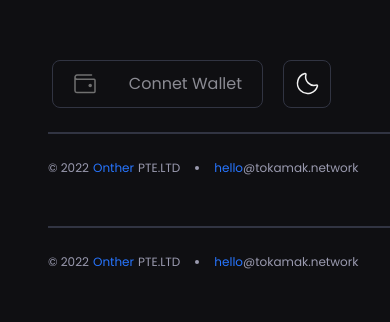
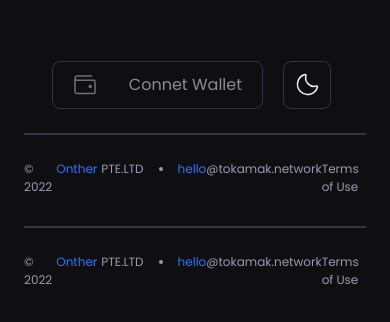
Before and after one commit to tokamak-network/tosv2-interface, a Next.js app: page /components/layout/Footer in a window 390 px wide. Shown: the part 256-578 px from the top of the page. Built offline with nearby package versions, Linux system fonts and the light colour scheme; what @web3-react/core would draw is missing.

Commit message:
TSV2-112 : Feat - Bond topcard responsive

```diff
--- a/pages/common/button/SwitchButton.tsx
+++ b/pages/common/button/SwitchButton.tsx
@@ -14,8 +14,6 @@ const SwitchButton: React.FC<SwitchButtonProps> = (props) => {
   const theme = useTheme();
   const { colorMode } = useColorMode();
 
-  console.log("--");
-  console.log(isSelected);
   return (
     <Button
       w={w || 150}
--- a/pages/components/layout/Footer.tsx
+++ b/pages/components/layout/Footer.tsx
@@ -1,10 +1,21 @@
-import { Box, Flex, Text } from "@chakra-ui/react";
+import { Box, Flex, Text, useMediaQuery } from "@chakra-ui/react";
+import { useWindowDimensions } from "hooks/useWindowDimensions";
 
 function Footer() {
+  const { width } = useWindowDimensions();
+  const mobile = width < 460;
   return (
-    <Flex w={"100%"} mt={"auto"} pt={"24px"} ml={"24px"} flexDir="column">
+    <Flex w={"100%"} mt={"auto"} pt={"24px"} flexDir="column">
       <Flex borderWidth={1} mb={"25px"} borderColor={"gray.300"}></Flex>
-      <Flex fontSize={12} h={"43px"} color={"gray.700"}>
+      <Flex
+        fontSize={12}
+        color={"gray.700"}
+        flexDir={mobile ? "column-reverse" : "row"}
+        justifyContent={"space-between"}
+        pb={"25px"}
+        rowGap={mobile ? "15px" : 0}
+      >
+        <Flex h={"17px"}>
           <Text>© 2022 </Text>
           <Text mx={1} color={"blue.200"}>
             {" "}
@@ -23,6 +34,10 @@ function Footer() {
           <Text color={"blue.200"}>hello</Text>
           <Text>@tokamak.network</Text>
         </Flex>
+        <Flex h={"17px"} justifyContent={mobile ? "center" : "flex-end"}>
+          <Text cursor={"pointer"}>Terms of Use</Text>
+        </Flex>
+      </Flex>
     </Flex>
   );
 }
--- /dev/null
+++ b/pages/hooks/useWindowDimensions.ts
@@ -0,0 +1,46 @@
+import { useState, useEffect } from "react";
+
+// function getWindowDimensions() {
+//   const { innerWidth: width, innerHeight: height } = window;
+//   return {
+
+//     width,
+//     height,
+//   };
+// }
+
+export function useWindowDimensions() {
+  // const [windowDimensions, setWindowDimensions] = useState(
+  //   getWindowDimensions()
+  // );
+
+  // useEffect(() => {
+  //   function handleResize() {
+  //     setWindowDimensions(getWindowDimensions());
+  //   }
+
+  //   if (window) {
+  //     window.addEventListener("resize", handleResize);
+  //     return () => window.removeEventListener("resize", handleResize);
+  //   }
+  // }, []);
+
+  // return windowDimensions;
+  const [width, setWidth] = useState(0);
+  const [height, setHeight] = useState(0);
+
+  const handleWindowResize = () => {
+    setWidth(window.innerWidth);
+    setHeight(window.innerHeight);
+  };
+
+  useEffect(() => {
+    // component is mounted and window is available
+    handleWindowResize();
+    window.addEventListener("resize", handleWindowResize);
+    // unsubscribe from the event on component unmount
+    return () => window.removeEventListener("resize", handleWindowResize);
+  }, []);
+
+  return [width, height];
+}
```
Also changed, not shown: pages/components/layout/PageTitle.tsx (+18 -4 lines). Lines whose indentation alone changed are shown as unchanged.
